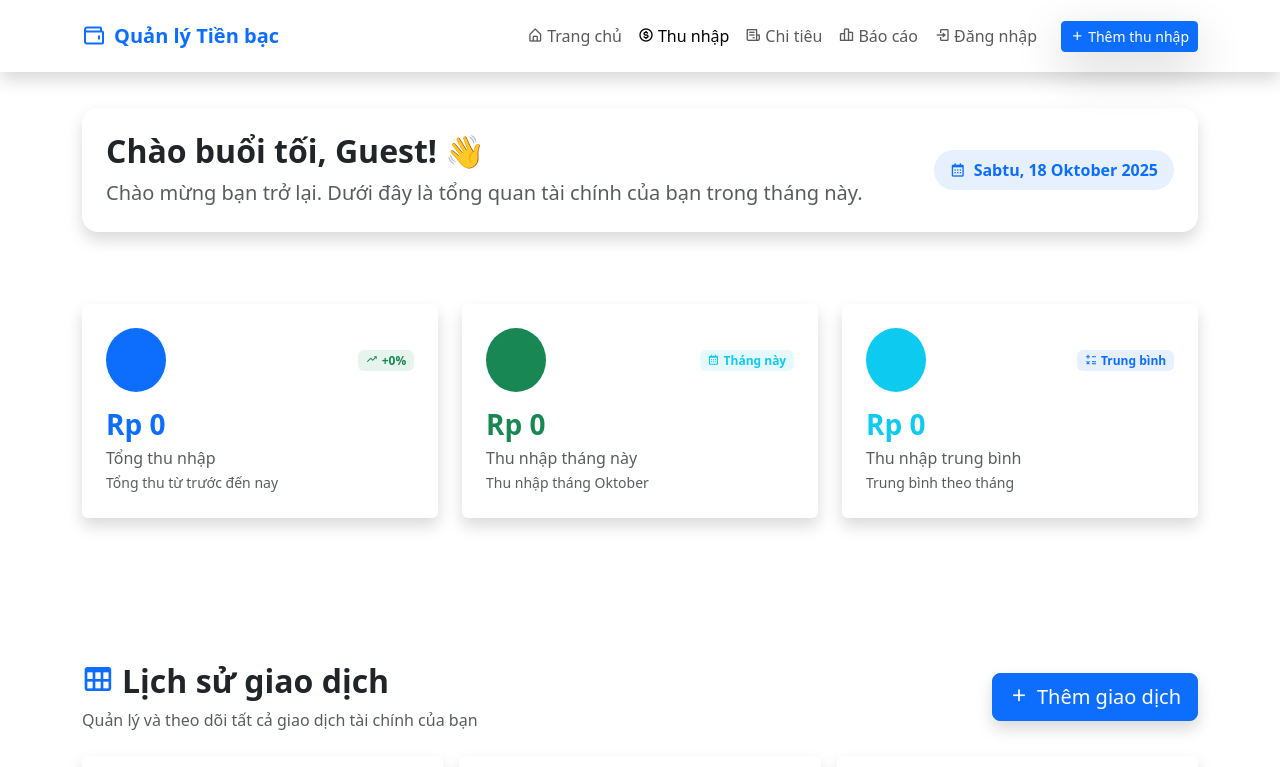
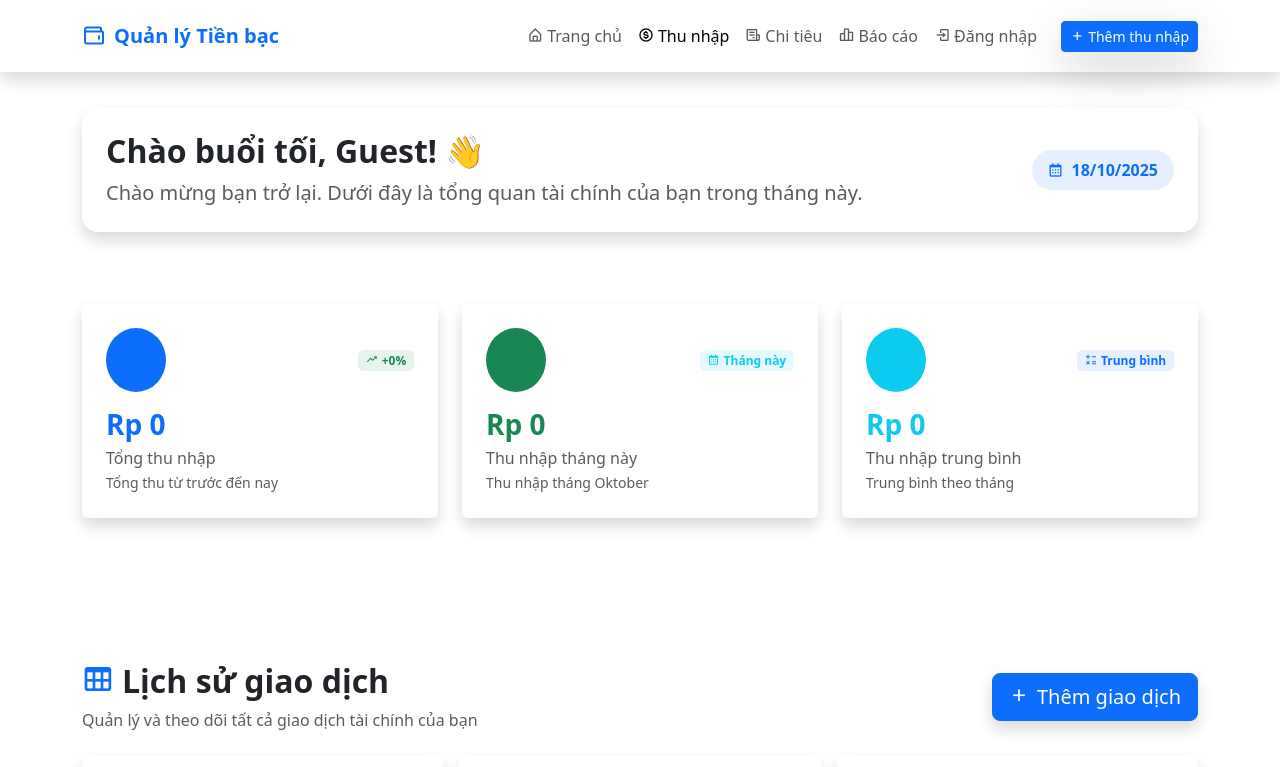
Before and after one commit to hung0306/Money-Management, a React (Vite) app: page /income in a window 1280 px wide. Shown: the top 767 px of the page. Built offline with nearby package versions, Linux system fonts and the light colour scheme; no server answers; sample sign-in values are in the browser's storage.

Commit message:
refactor(date): standardize date format

```diff
--- a/src/expenses/HeroExpenses.jsx
+++ b/src/expenses/HeroExpenses.jsx
@@ -145,12 +145,12 @@ const HeroExpenses = () => {
                   <div className="d-flex align-items-center bg-danger bg-opacity-10 rounded-pill px-3 py-2">
                     <i className="bx bx-calendar text-danger me-2"></i>
                     <span className="text-danger fw-semibold">
-                      {currentTime.toLocaleDateString("id-ID", {
-                        weekday: "long",
-                        year: "numeric",
-                        month: "long",
-                        day: "numeric",
-                      })}
+                      {(() => {
+                        const day = currentTime.getDate();
+                        const month = currentTime.getMonth() + 1;
+                        const year = currentTime.getFullYear();
+                        return `${day}/${month}/${year}`;
+                      })()}
                     </span>
                   </div>
                 </div>
--- a/src/expenses/Table.jsx
+++ b/src/expenses/Table.jsx
@@ -103,14 +103,16 @@ const Table = () => {
   };
 
   const formatDate = (dateString) => {
+    if (!dateString) return "Không có";
+
     const date = new Date(dateString);
-    return dateString && !isNaN(date)
-      ? date.toLocaleDateString("vi-VN", {
-          year: "numeric",
-          month: "short",
-          day: "numeric",
-        })
-      : "Không có";
+    if (isNaN(date)) return "Không có";
+
+    const day = date.getDate();
+    const month = date.getMonth() + 1;
+    const year = date.getFullYear();
+
+    return `${day}/${month}/${year}`;
   };
 
   const getTypeColor = (type) => {
--- a/src/expenses/TransactionTable.jsx
+++ b/src/expenses/TransactionTable.jsx
@@ -56,11 +56,16 @@ const TransactionTable = ({ currentPage, setCurrentPage }) => {
   };
 
   const formatDate = (dateString) => {
-    return new Date(dateString).toLocaleDateString("id-ID", {
-      year: "numeric",
-      month: "long",
-      day: "numeric",
-    });
+    if (!dateString) return "Không có";
+
+    const date = new Date(dateString);
+    if (isNaN(date)) return "Không có";
+
+    const day = date.getDate();
+    const month = date.getMonth() + 1;
+    const year = date.getFullYear();
+
+    return `${day}/${month}/${year}`;
   };
 
   const getTypeColor = (type) => {
--- a/src/income/Hero.jsx
+++ b/src/income/Hero.jsx
@@ -1,7 +1,7 @@
 import { useEffect, useState } from "react";
 import { useBootstrapTooltips } from "../functions/Tooltip";
-import 'aos/dist/aos.css';
-import AOS from 'aos';
+import "aos/dist/aos.css";
+import AOS from "aos";
 import { getUsername } from "../auth/getUsername";
 
 const Hero = () => {
@@ -15,7 +15,7 @@ const Hero = () => {
     AOS.init({
       duration: 1000,
       once: true,
-            offset: 100
+      offset: 100,
     });
 
     const loadTransactions = () => {
@@ -23,7 +23,9 @@ const Hero = () => {
         const storedTransactions = localStorage.getItem("transactions");
         if (storedTransactions) {
           const parsed = JSON.parse(storedTransactions);
-                    setTransactions(parsed.filter(t => t.date && !isNaN(new Date(t.date).getTime())));
+          setTransactions(
+            parsed.filter((t) => t.date && !isNaN(new Date(t.date).getTime()))
+          );
         }
       } catch (error) {
         console.error("Error loading transactions from localStorage:", error);
@@ -45,16 +47,19 @@ const Hero = () => {
 
   const financialData = {
     totalIncome: transactions
-            .filter(t => t.type === "income")
+      .filter((t) => t.type === "income")
       .reduce((sum, t) => sum + (parseFloat(t.amount) || 0), 0),
     monthlyIncome: transactions
-            .filter(t => t.type === "income" &&
+      .filter(
+        (t) =>
+          t.type === "income" &&
           new Date(t.date).getMonth() === currentTime.getMonth() &&
-                new Date(t.date).getFullYear() === currentTime.getFullYear())
+          new Date(t.date).getFullYear() === currentTime.getFullYear()
+      )
       .reduce((sum, t) => sum + (parseFloat(t.amount) || 0), 0),
     averageIncome: (() => {
       const incomeByMonth = transactions
-                .filter(t => t.type === "income")
+        .filter((t) => t.type === "income")
         .reduce((acc, t) => {
           const date = new Date(t.date);
           if (!isNaN(date.getTime())) {
@@ -67,8 +72,10 @@ const Hero = () => {
       const monthlySums = Object.values(incomeByMonth);
       console.log("Income by month:", incomeByMonth);
       console.log("Monthly sums:", monthlySums);
-            return monthlySums.length > 0 ? monthlySums.reduce((sum, val) => sum + val, 0) / monthlySums.length : 0;
-        })()
+      return monthlySums.length > 0
+        ? monthlySums.reduce((sum, val) => sum + val, 0) / monthlySums.length
+        : 0;
+    })(),
   };
 
   console.log("Financial Data:", financialData);
@@ -81,16 +88,16 @@ const Hero = () => {
   };
 
   const formatCurrency = (amount) => {
-        return new Intl.NumberFormat('id-ID', {
-            style: 'currency',
-            currency: 'IDR',
+    return new Intl.NumberFormat("id-ID", {
+      style: "currency",
+      currency: "IDR",
       minimumFractionDigits: 0,
-            maximumFractionDigits: 2
+      maximumFractionDigits: 2,
     }).format(amount || 0);
   };
 
   const getCurrentMonth = () => {
-        return currentTime.toLocaleString('id-ID', { month: 'long' });
+    return currentTime.toLocaleString("id-ID", { month: "long" });
   };
 
   return (
@@ -105,23 +112,36 @@ const Hero = () => {
             >
               <div className="d-flex flex-column flex-md-row justify-content-between align-items-start align-items-md-center">
                 <div>
-                                    <h2 className="fw-bold text-dark mb-2" data-aos="fade-right" data-aos-delay="200">
+                  <h2
+                    className="fw-bold text-dark mb-2"
+                    data-aos="fade-right"
+                    data-aos-delay="200"
+                  >
                     {getGreeting()}, {userName}! 👋
                   </h2>
-                                    <p className="text-muted mb-0 lead" data-aos="fade-right" data-aos-delay="300">
-                                        Chào mừng bạn trở lại. Dưới đây là tổng quan tài chính của bạn trong tháng này.
+                  <p
+                    className="text-muted mb-0 lead"
+                    data-aos="fade-right"
+                    data-aos-delay="300"
+                  >
+                    Chào mừng bạn trở lại. Dưới đây là tổng quan tài chính của
+                    bạn trong tháng này.
                   </p>
                 </div>
-                                <div className="mt-3 mt-md-0" data-aos="fade-left" data-aos-delay="400">
+                <div
+                  className="mt-3 mt-md-0"
+                  data-aos="fade-left"
+                  data-aos-delay="400"
+                >
                   <div className="d-flex align-items-center bg-primary bg-opacity-10 rounded-pill px-3 py-2">
                     <i className="bx bx-calendar text-primary me-2"></i>
                     <span className="text-primary fw-semibold">
-                                            {currentTime.toLocaleDateString('id-ID', {
-                                                weekday: 'long',
-                                                year: 'numeric',
-                                                month: 'long',
-                                                day: 'numeric'
-                                            })}
+                      {(() => {
+                        const day = currentTime.getDate();
+                        const month = currentTime.getMonth() + 1;
+                        const year = currentTime.getFullYear();
+                        return `${day}/${month}/${year}`;
+                      })()}
                     </span>
                   </div>
                 </div>
@@ -180,7 +200,9 @@ const Hero = () => {
                   {formatCurrency(financialData.monthlyIncome)}
                 </h3>
                 <p className="text-muted mb-0 fw-medium">Thu nhập tháng này</p>
-                                <small className="text-muted">Thu nhập tháng {getCurrentMonth()}</small>
+                <small className="text-muted">
+                  Thu nhập tháng {getCurrentMonth()}
+                </small>
               </div>
             </div>
           </div>
--- a/src/income/Table.jsx
+++ b/src/income/Table.jsx
@@ -139,14 +139,16 @@ const Table = () => {
   };
 
   const formatDate = (dateString) => {
+    if (!dateString) return "Không có";
+
     const date = new Date(dateString);
-    return dateString && !isNaN(date)
-      ? date.toLocaleDateString("id-ID", {
-          year: "numeric",
-          month: "short",
-          day: "numeric",
-        })
-      : "Không có";
+    if (isNaN(date)) return "Không có";
+
+    const day = date.getDate();
+    const month = date.getMonth() + 1;
+    const year = date.getFullYear();
+
+    return `${day}/${month}/${year}`;
   };
 
   const getTypeColor = (type) => {
--- a/src/utils/utility.jsx
+++ b/src/utils/utility.jsx
@@ -9,12 +9,15 @@ export const handleDelete = (id, transactions, setTransactions) => {
     confirmButtonText: "Yes, Delete",
     cancelButtonText: "No",
     reverseButtons: true,
-        confirmButtonColor: "#dc3545"
+    confirmButtonColor: "#dc3545",
   }).then((result) => {
     if (result.isConfirmed) {
       try {
-                const updatedTransactions = transactions.filter(t => t.id !== id);
-                localStorage.setItem("transactions", JSON.stringify(updatedTransactions));
+        const updatedTransactions = transactions.filter((t) => t.id !== id);
+        localStorage.setItem(
+          "transactions",
+          JSON.stringify(updatedTransactions)
+        );
         setTransactions(updatedTransactions);
         Swal.fire("Deleted", "Transaction has been deleted.", "success");
       } catch (error) {
@@ -26,32 +29,54 @@ export const handleDelete = (id, transactions, setTransactions) => {
 };
 
 export const handleView = (transaction) => {
-    const modalBody = document.querySelector("#viewTransactionModal .modal-body #viewTransactionDetails");
+  const modalBody = document.querySelector(
+    "#viewTransactionModal .modal-body #viewTransactionDetails"
+  );
   if (modalBody) {
     modalBody.innerHTML = `
             <div className="col-md-6">
-                <strong>Transaction Type:</strong> ${transaction.type.charAt(0).toUpperCase() + transaction.type.slice(1)}
+                <strong>Transaction Type:</strong> ${
+                  transaction.type.charAt(0).toUpperCase() +
+                  transaction.type.slice(1)
+                }
             </div>
             <div className="col-md-6">
-                <strong>Category:</strong> ${transaction.category.charAt(0).toUpperCase() + transaction.category.slice(1)}
+                <strong>Category:</strong> ${
+                  transaction.category.charAt(0).toUpperCase() +
+                  transaction.category.slice(1)
+                }
             </div>
             <div className="col-md-6">
-                <strong>Amount:</strong> Rp${transaction.amount.toLocaleString('id-ID')}
+                <strong>Amount:</strong> Rp${transaction.amount.toLocaleString(
+                  "id-ID"
+                )}
             </div>
             <div className="col-md-6">
-                <strong>Date:</strong> ${new Date(transaction.date).toLocaleDateString('id-ID', { day: '2-digit', month: 'long', year: 'numeric' })}
+                <strong>Date:</strong> ${(() => {
+                  const date = new Date(transaction.date);
+                  const day = date.getDate();
+                  const month = date.getMonth() + 1;
+                  const year = date.getFullYear();
+                  return day + "/" + month + "/" + year;
+                })()}
             </div>
             <div className="col-12">
                 <strong>Description:</strong> ${transaction.description}
             </div>
             <div className="col-12">
-                <strong>Notes:</strong> ${transaction.notes || '-'}
+                <strong>Notes:</strong> ${transaction.notes || "-"}
             </div>
             <div className="col-md-6">
-                <strong>Payment Method:</strong> ${transaction.paymentMethod || 'Unknown'}
+                <strong>Payment Method:</strong> ${
+                  transaction.paymentMethod || "Unknown"
+                }
             </div>
             <div className="col-md-6">
-                <strong>Tags:</strong> ${transaction.tags.length > 0 ? transaction.tags.join(", ") : '-'}
+                <strong>Tags:</strong> ${
+                  transaction.tags.length > 0
+                    ? transaction.tags.join(", ")
+                    : "-"
+                }
             </div>
         `;
   }
```
Lines whose indentation alone changed are shown as unchanged.
